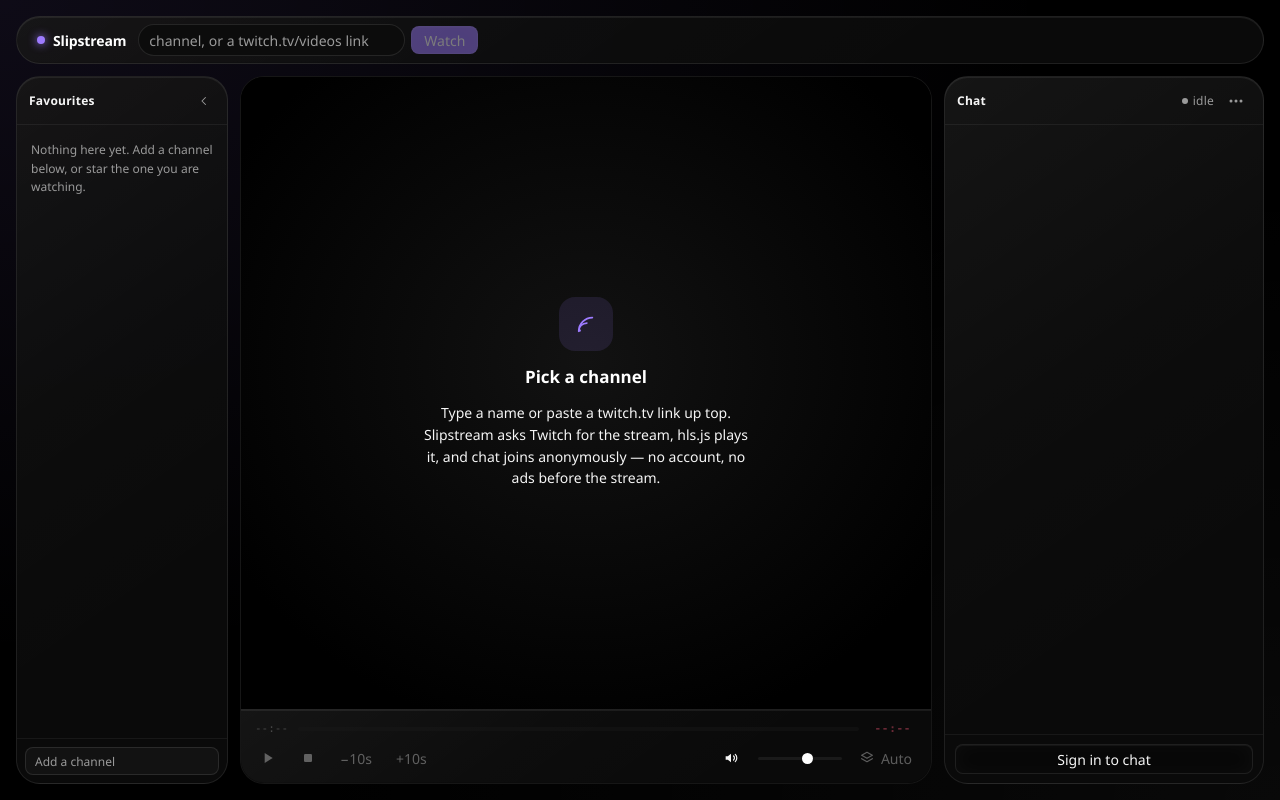
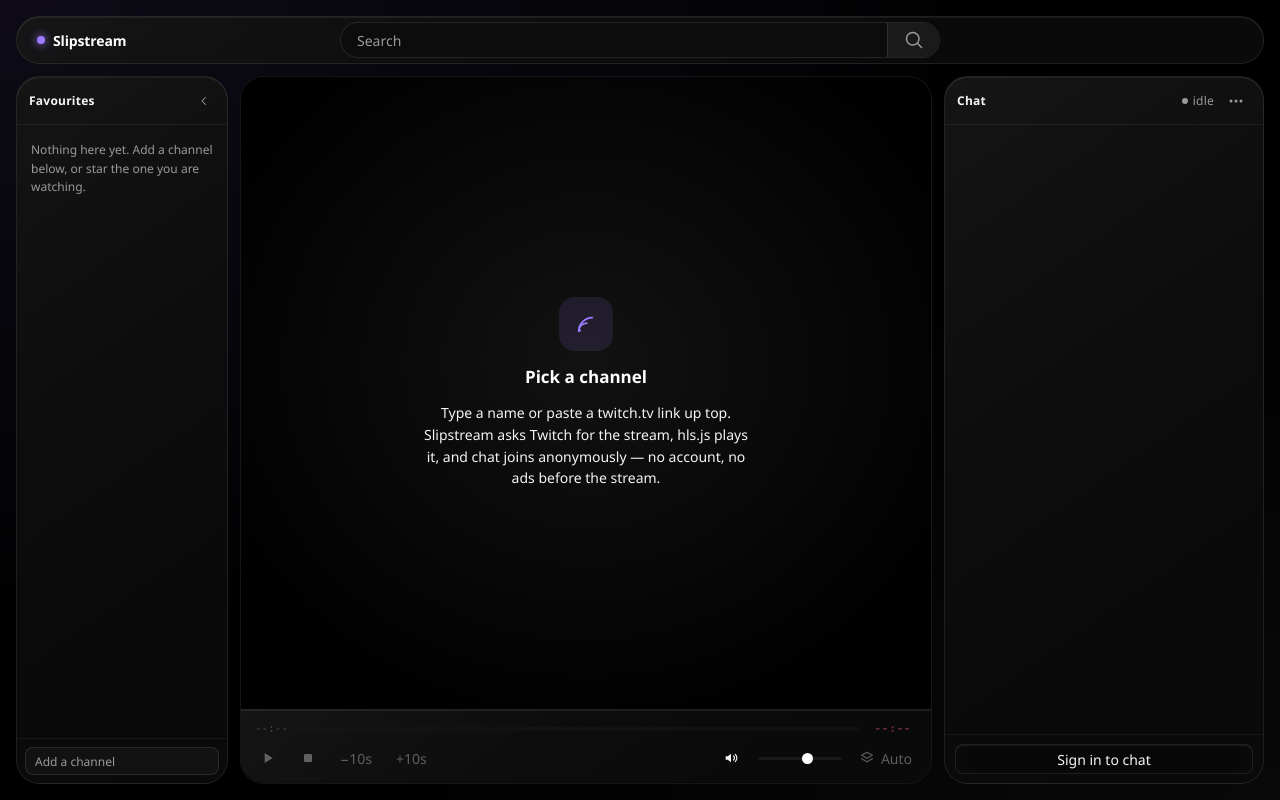
Before and after one commit to Peter3324w/slipstream, a React (Vite) app: page / in a window 1280 px wide. Built offline with nearby package versions, Linux system fonts and the light colour scheme.

Commit message:
ui: center search field and add rounded search button

```diff
--- a/src/mobile/mobile.css
+++ b/src/mobile/mobile.css
@@ -17,7 +17,7 @@
       "rail chat";
   }
 
-  .titlebar { flex-wrap: wrap; height: auto; row-gap: 6px; padding: 8px 12px; }
+  .titlebar { display: flex; flex-wrap: wrap; height: auto; row-gap: 6px; padding: 8px 12px; }
   .channel-form { flex: 1; min-width: 0; }
   .channel-input { flex: 1; width: auto; min-width: 0; }
   .now-playing { order: 10; flex-basis: 100%; }
--- a/src/renderer/src/App.tsx
+++ b/src/renderer/src/App.tsx
@@ -829,14 +829,21 @@
         >
           <input
             className="channel-input"
-            placeholder="channel, or a twitch.tv/videos link"
+            placeholder="Search"
+            aria-label="Search for a channel or Twitch video"
+            title="Enter a channel name or Twitch video link"
             value={input}
             onChange={(e) => setInput(e.target.value)}
             spellCheck={false}
             autoComplete="off"
           />
-          <button className="btn btn-primary" type="submit" disabled={!input.trim()}>
-            Watch
+          <button className="channel-search-button" type="submit" disabled={!input.trim()}
+            title="Search" aria-label="Search">
+            <svg width="20" height="20" viewBox="0 0 24 24" fill="none"
+              stroke="currentColor" strokeWidth="1.8" strokeLinecap="round" aria-hidden="true">
+              <circle cx="10.5" cy="10.5" r="7.5" />
+              <path d="m16 16 5 5" />
+            </svg>
           </button>
         </form>
 
--- a/src/renderer/src/styles/app.css
+++ b/src/renderer/src/styles/app.css
@@ -58,7 +58,8 @@
 
 .titlebar {
   grid-area: titlebar;
-  display: flex;
+  display: grid;
+  grid-template-columns: minmax(112px, 1fr) minmax(0, 600px) minmax(112px, 1fr);
   align-items: center;
   gap: 12px;
   padding: 0 16px;
@@ -87,8 +88,40 @@
   box-shadow: 0 0 10px var(--accent);
 }
 
-.channel-form { display: flex; align-items: center; gap: 6px; min-width: 0; flex: 0 1 340px; }
-.channel-form .btn { flex: none; }
+.channel-form {
+  display: flex;
+  align-items: center;
+  min-width: 0;
+  width: 100%;
+  height: 36px;
+  overflow: hidden;
+  background: var(--surface);
+  border: 1px solid var(--stroke);
+  border-radius: 999px;
+}
+.channel-form:focus-within { border-color: var(--accent); }
+.channel-form .channel-input {
+  flex: 1;
+  height: 100%;
+  padding: 0 16px;
+  border: 0;
+  border-radius: 0;
+  background: transparent;
+}
+.channel-form .channel-input:focus { background: transparent; }
+.channel-search-button {
+  display: grid;
+  place-items: center;
+  flex: none;
+  width: 52px;
+  height: 100%;
+  background: var(--card-2);
+  border-left: 1px solid var(--stroke);
+  color: var(--text);
+}
+.channel-search-button:hover:not(:disabled) { background: rgb(var(--wash-rgb) / 0.12); }
+.channel-search-button:disabled { color: var(--muted); cursor: default; }
+.channel-search-button:focus-visible { outline: 2px solid var(--accent); outline-offset: -3px; }
 
 .channel-input {
   width: 100%;
@@ -1244,7 +1277,6 @@
 
 @media (max-width: 1100px) {
   .titlebar { gap: 8px; padding-inline: 12px; }
-  .channel-form { flex: 1; }
   .rail { width: 180px; }
   .chat { width: 300px; }
 }
```
